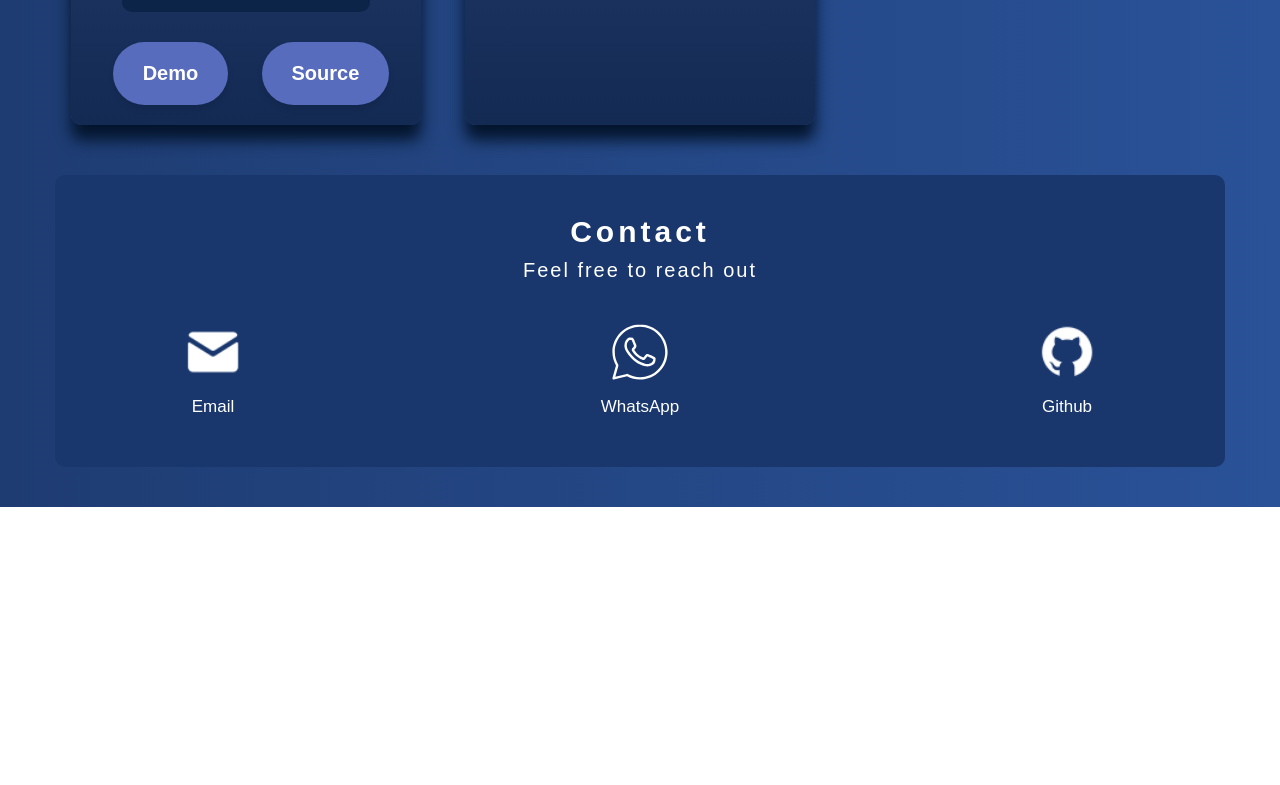
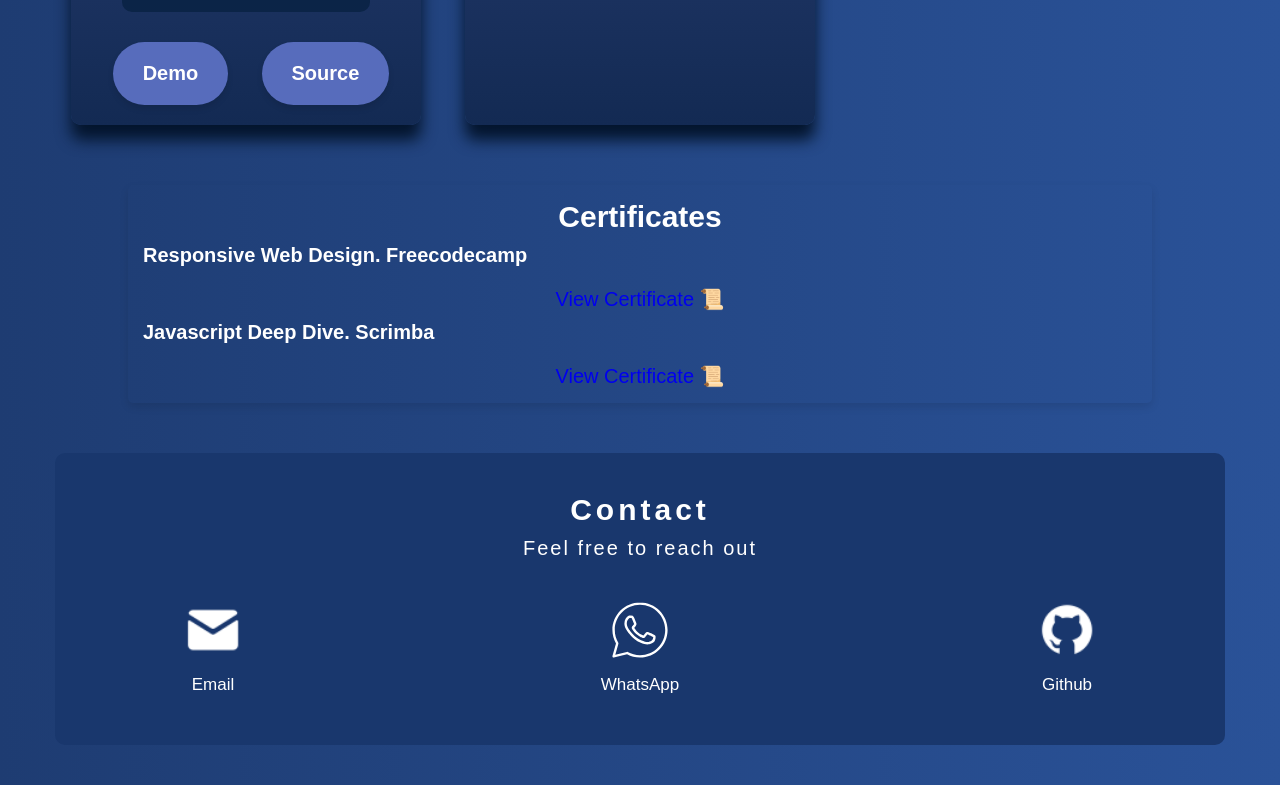
Before and after one commit to SeverinDenys/react-portfolio, a React (Vite) app: page / in a window 1280 px wide. Shown: the part 6633-7418 px from the top of the page. Before the commit the page ends 7140 px from the top, so only its background shows below. Built offline with nearby package versions, Linux system fonts and the light colour scheme.

Commit message:
added certificate section and mobile response design

```diff
--- /dev/null
+++ b/certificates.js
@@ -0,0 +1,10 @@
+export const certificatesData = [
+  {
+    certificateName: "Responsive Web Design. Freecodecamp",
+    URL: "https://www.freecodecamp.org/certification/SeverinDenys/responsive-web-design",
+  },
+  {
+    certificateName: "Javascript Deep Dive. Scrimba",
+    URL: "https://scrimba.com/certificate-cert2uNjfKA1NzN8KbpUiDHh1iyTG3dh7oCzuvE",
+  },
+];
--- a/src/App.jsx
+++ b/src/App.jsx
@@ -6,6 +6,7 @@ import Experience from "./components/Experience/Experience";
 import Projects from "./components/Projects/Projects";
 import Contact from "./components/Contact/Contact";
 import SoftSkills from "./components/SoftSkills/SoftSkills";
+import Certificates from "./components/Certificate/Certificates";
 
 function App() {
   const [isOpen, setIsOpen] = useState(false);
@@ -21,6 +22,7 @@ function App() {
       <SoftSkills />
       <Experience />
       <Projects />
+      <Certificates />
       <Contact />
     </>
   );
--- /dev/null
+++ b/src/components/Certificate/Certificates.jsx
@@ -0,0 +1,20 @@
+import React from "react";
+import { certificatesData } from "../../../certificates";
+
+const Certificates = () => {
+  return (
+    <section className="certificates">
+      <h2>Certificates</h2>
+      {certificatesData.map((certificate, index) => (
+        <div className="certificates-holder" key={index}>
+          <h4>{certificate.certificateName}</h4>
+          <a href={certificate.URL} target="_blank">
+            <span> View Certificate 📜 </span>
+          </a>
+        </div>
+      ))}
+    </section>
+  );
+};
+
+export default Certificates;
--- /dev/null
+++ b/src/components/Certificate/certificates.scss
@@ -0,0 +1,45 @@
+.certificates {
+  color: $color-text;
+  padding: 1.5rem;
+  border-radius: 0.5rem;
+  margin-top: 6rem;
+  margin-bottom: 4rem;
+  margin-left: auto;
+  margin-right: auto;
+  max-width: 90%;
+  box-shadow: 0 4px 8px rgba(0, 0, 0, 0.1);
+  @media (min-width: 768px) {
+    max-width: 80%;
+  }
+
+  h2 {
+    font-size: 3rem;
+    font-weight: 600;
+    text-align: center;
+    margin-bottom: 1rem;
+  }
+
+  .certificates-holder {
+    text-align: center;
+
+    h4 {
+      font-size: 2rem;
+      text-align: left;
+      margin-top: 1rem;
+      margin-bottom: 2rem;
+    }
+
+    a {
+      font-size: 2rem;
+      text-decoration: none;
+
+      &:hover {
+        text-decoration: none;
+      }
+
+      &:visited {
+        color: grey;
+      }
+    }
+  }
+}
--- a/src/components/Contact/contact.scss
+++ b/src/components/Contact/contact.scss
@@ -1,6 +1,6 @@
 .contact__container {
   color: $color-text;
-  margin-top: 8rem;
+  margin-top: 6rem;
   background-color: $color-secondary;
   display: flex;
   flex-direction: column;
--- a/src/styles/main.scss
+++ b/src/styles/main.scss
@@ -7,3 +7,4 @@
 @import "../components/Projects/projects.scss";
 @import "../components/Contact/contact.scss";
 @import "../components/SoftSkills/softSkills.scss";
+@import "../components/Certificate/certificates.scss";
```
